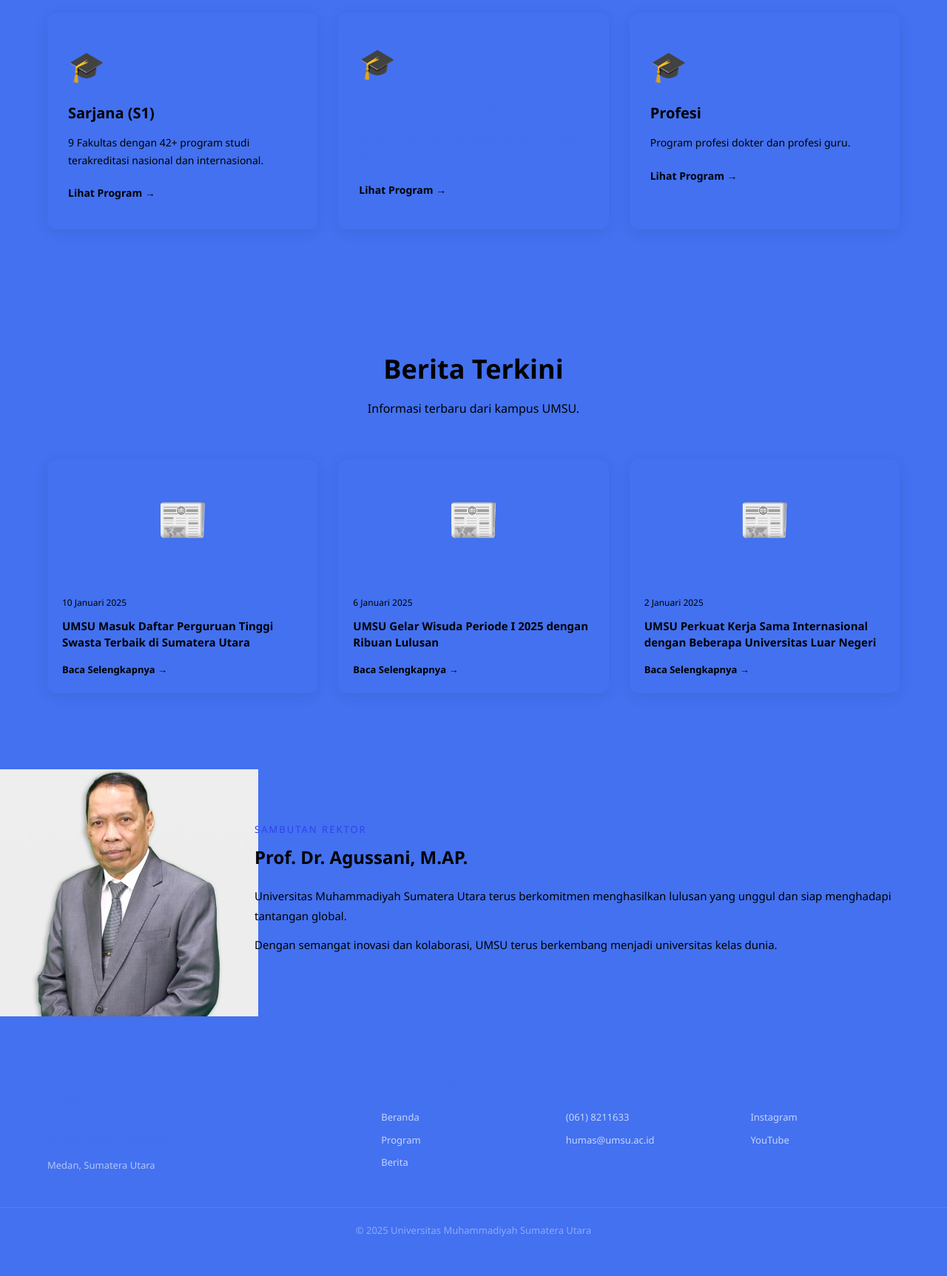
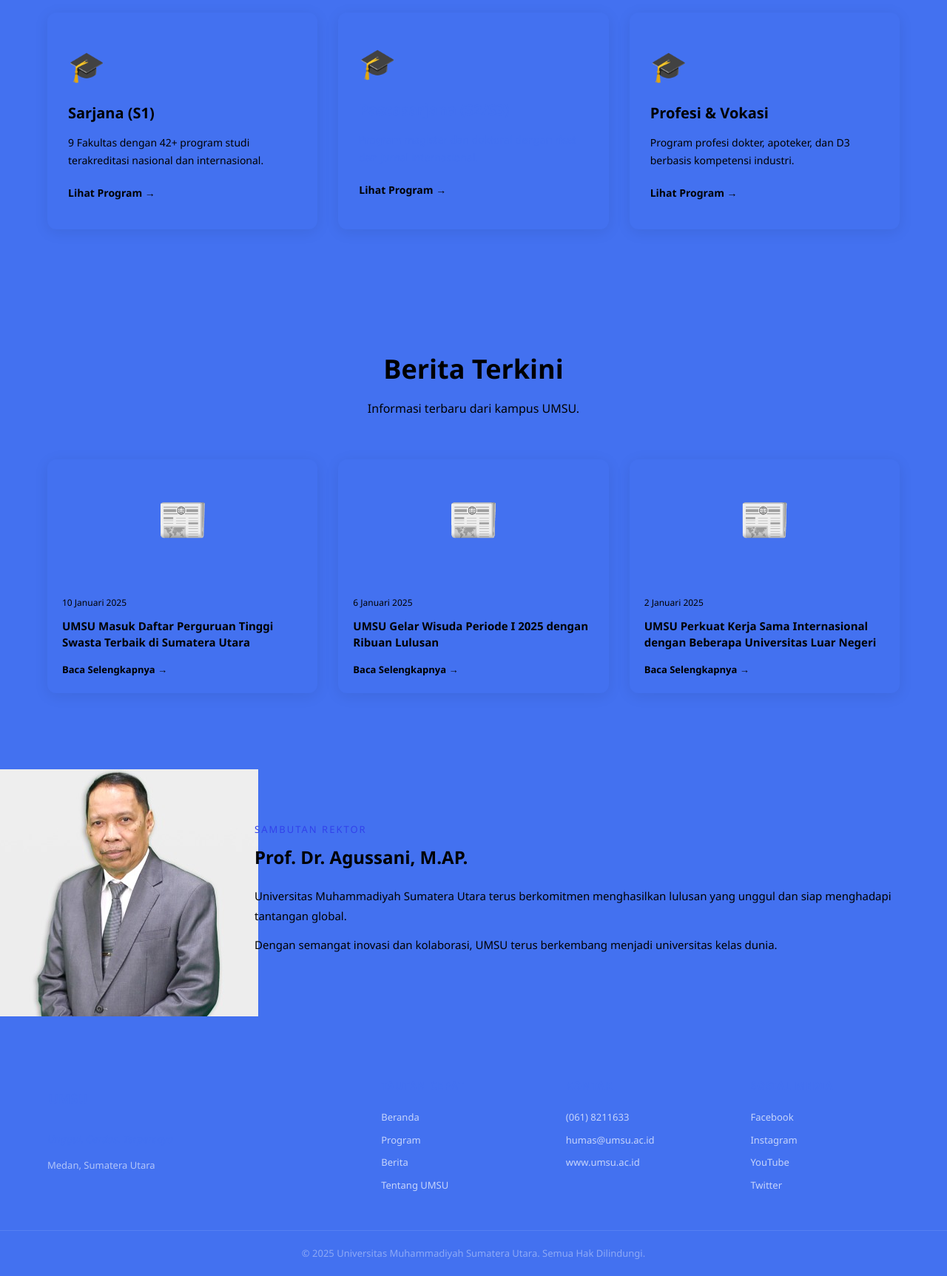
Before and after one commit to mawaddahfadilah/mawaddah-fadilah-2409010142, a plain HTML site: page index.html in a window 1280 px wide. Shown: the part 1220-2945 px from the top of the page at 74% size. Before the commit the page ends 2914 px from the top, so only its background shows below. Drawn offline with Linux system fonts and the light colour scheme.

Commit message:
Update index.html

```diff
--- a/index.html
+++ b/index.html
@@ -136,10 +136,11 @@
 
 <div class="program-kartu">
 <div class="kartu-ikon">🎓</div>
-<h3 class="kartu-judul">Profesi</h3>
+<!-- Ditambah dari dokumen 2: "& Vokasi" dan deskripsi D3 -->
+<h3 class="kartu-judul">Profesi & Vokasi</h3>
 <p class="kartu-deskripsi">
-Program profesi dokter
-dan profesi guru.
+Program profesi dokter, apoteker,
+dan D3 berbasis kompetensi industri.
 </p>
 <a href="#" class="kartu-link">Lihat Program →</a>
 </div>
@@ -206,8 +207,11 @@
 
 <div class="sambutan-container">
 
+<!-- Ditambah dari dokumen 2: wrapper div.sambutan-gambar -->
+<div class="sambutan-gambar">
 <div class="foto-rektor">
-<img src="baru.jpeg".alt="Rektor">
+<img src="baru.jpeg" alt="Rektor">
+</div>
 </div>
 
 <div class="sambutan-teks">
@@ -253,24 +257,31 @@
 <a href="#hero" class="footer-link">Beranda</a>
 <a href="#program" class="footer-link">Program</a>
 <a href="#berita" class="footer-link">Berita</a>
+<!-- Ditambah dari dokumen 2 -->
+<a href="#sambutan" class="footer-link">Tentang UMSU</a>
 </div>
 
 <div class="footer-kolom">
 <h4 class="footer-judul-kolom">Kontak</h4>
 <p class="footer-link">(061) 8211633</p>
 <p class="footer-link">humas@umsu.ac.id</p>
+<!-- Ditambah dari dokumen 2 -->
+<p class="footer-link">www.umsu.ac.id</p>
 </div>
 
 <div class="footer-kolom">
 <h4 class="footer-judul-kolom">Sosial Media</h4>
+<!-- Ditambah dari dokumen 2: Facebook & Twitter -->
+<a href="#" class="footer-link">Facebook</a>
 <a href="#" class="footer-link">Instagram</a>
 <a href="#" class="footer-link">YouTube</a>
+<a href="#" class="footer-link">Twitter</a>
 </div>
 
 </div>
 
 <div class="footer-bawah">
-<p>© 2025 Universitas Muhammadiyah Sumatera Utara</p>
+<p>© 2025 Universitas Muhammadiyah Sumatera Utara. Semua Hak Dilindungi.</p>
 </div>
 
 </footer>
```
